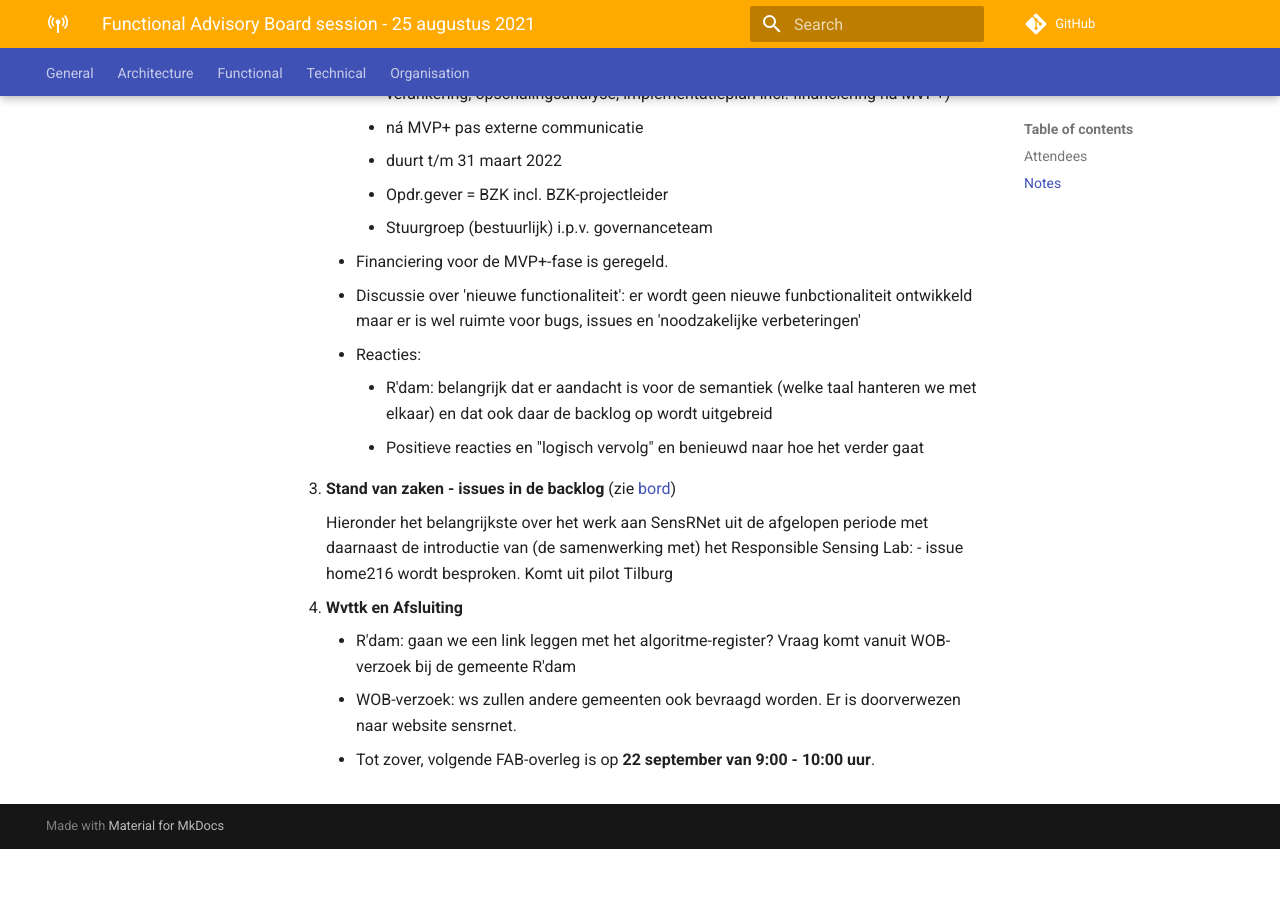
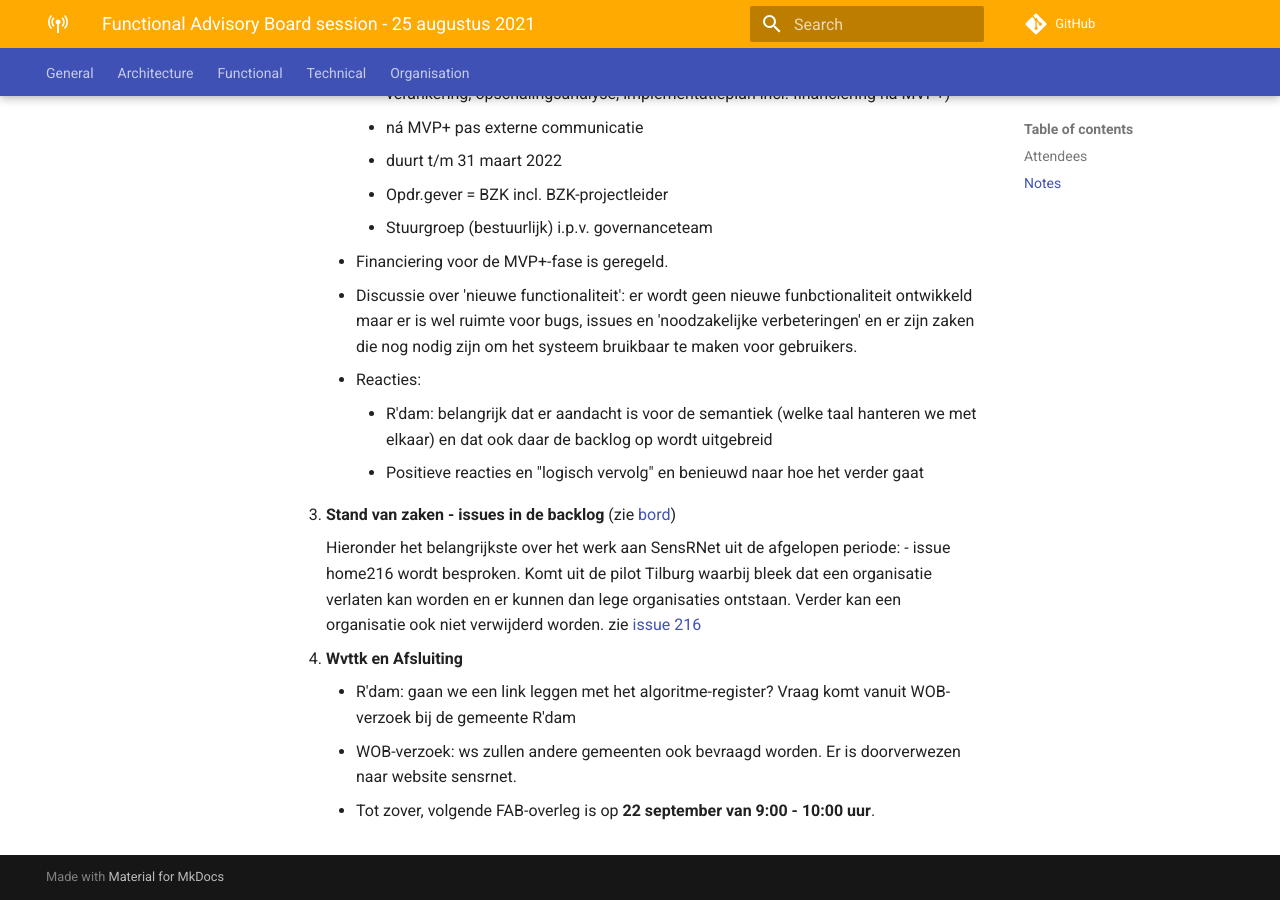
Before and after one commit to kadaster-labs/sensrnet-home, an MkDocs documentation site: the page built from docs/notes/2021-08-25-FAB-notes.md, in a window 1280 px wide and 900 px high, scrolled down 1202 px. Built offline with MkDocs 1.6.1 and Material for MkDocs 9.7.7, drawn with Linux system fonts in a browser that asks for light colours; comment, search, counter and statistics services are not loaded; before the commit the page ends 2051 px from its top, so only the background shows below that.

Commit message:
Update 2021-08-25-FAB-notes.md

```diff
--- a/docs/notes/2021-08-25-FAB-notes.md
+++ b/docs/notes/2021-08-25-FAB-notes.md
@@ -40,15 +40,15 @@ Onderwerpen:
           - Opdr.gever = BZK incl. BZK-projectleider
           - Stuurgroep (bestuurlijk) i.p.v. governanceteam
     - Financiering voor de MVP+-fase is geregeld.
-    - Discussie over 'nieuwe functionaliteit': er wordt geen nieuwe funbctionaliteit ontwikkeld maar er is wel ruimte voor bugs, issues en 'noodzakelijke verbeteringen'
+    - Discussie over 'nieuwe functionaliteit': er wordt geen nieuwe funbctionaliteit ontwikkeld maar er is wel ruimte voor bugs, issues en 'noodzakelijke verbeteringen' en er zijn zaken die nog nodig zijn om het systeem bruikbaar te maken voor gebruikers.
     - Reacties:
           - R'dam: belangrijk dat er aandacht is voor de semantiek (welke taal hanteren we met elkaar) en dat ook daar de backlog op wordt uitgebreid
           - Positieve reacties en "logisch vervolg" en benieuwd naar hoe het verder gaat
 
 3. **Stand van zaken - issues in de backlog** (zie [bord](https://github.com/orgs/kadaster-labs/projects/1))
 
-     Hieronder het belangrijkste over het werk aan SensRNet uit de afgelopen periode met daarnaast de introductie van (de samenwerking met) het Responsible Sensing Lab:
-     - issue home216 wordt besproken. Komt uit pilot Tilburg
+     Hieronder het belangrijkste over het werk aan SensRNet uit de afgelopen periode:
+     - issue home216 wordt besproken. Komt uit de pilot Tilburg waarbij bleek dat een organisatie verlaten kan worden en er kunnen dan lege organisaties ontstaan. Verder kan een organisatie ook niet verwijderd worden. zie [issue 216](https://github.com/kadaster-labs/sensrnet-home/issues/216)
 
 
 4. **Wvttk en Afsluiting**
```
